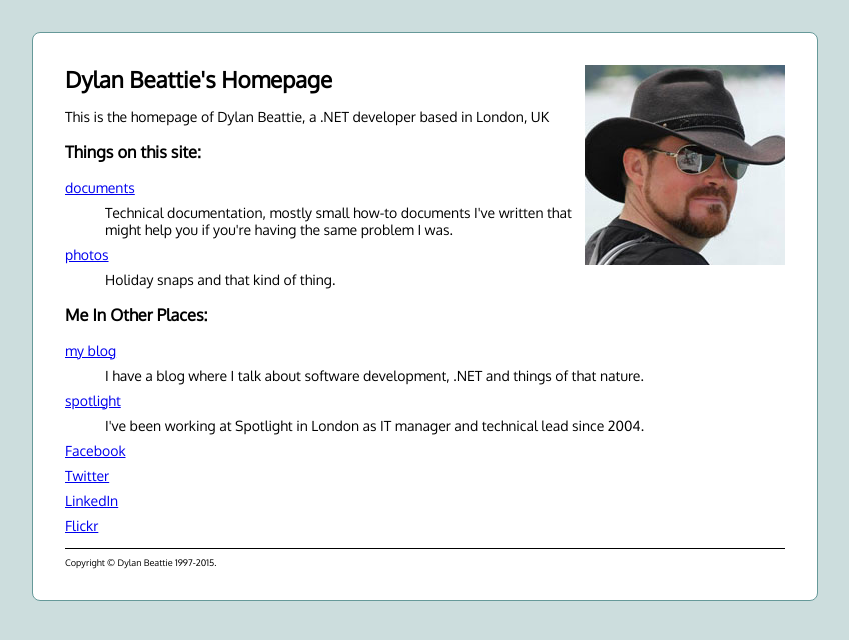
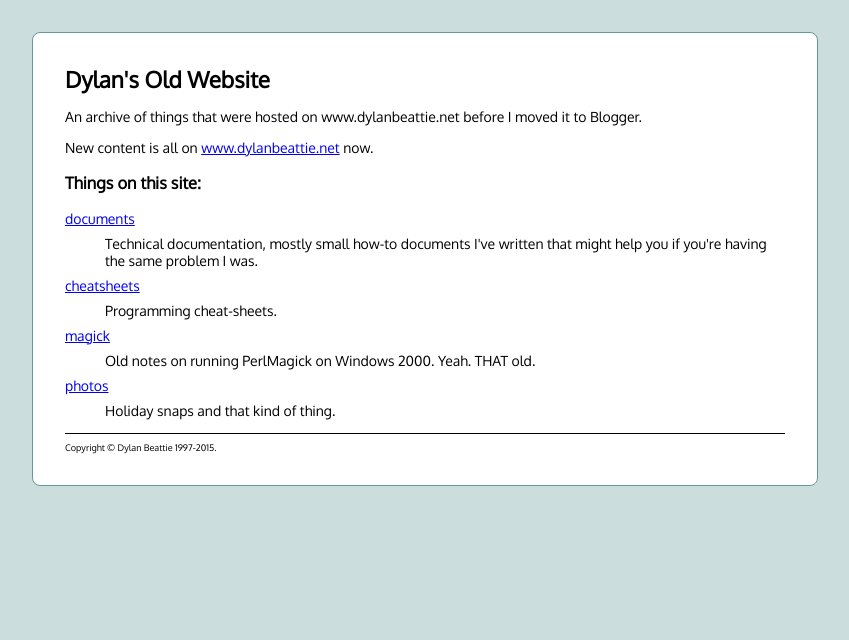
Before and after one commit to dylanbeattie/dylanbeattie.github.io, a plain HTML site: page index.html in a window 1280 px wide. Shown: the whole page, without its empty margins (215-1064 px from the left). Drawn offline with Linux system fonts and the light colour scheme.

Commit message:
Updated homepage on old site to explain it's archived content now.

```diff
--- a/index.html
+++ b/index.html
@@ -12,28 +12,21 @@
     </style>
   </head>
   <body>
-    <img src="dylanbeattie-200x200.jpg" style="width: 200px; height: 200px; float: right; margin: 0px 0px 8px 8px;" alt="Photograph of Dylan Beattie" title="Photograph of Dylan Beattie" />
-    <h1>Dylan Beattie's Homepage</h1>
-    <p>This is the homepage of Dylan Beattie, a .NET developer based in London, UK</p>
-    <h3>Things on this site:</h3>
+    <h1>Dylan's Old Website</h1>
+    <p>An archive of things that were hosted on www.dylanbeattie.net before I moved it to Blogger.</p>
+    <p>New content is all on <a href="http://www.dylanbeattie.net/">www.dylanbeattie.net</a> now. </p>
+  <h3>Things on this site:</h3>
     <dl>
     <dt><a href="/docs/">documents</a></dt>
     <dd>Technical documentation, mostly small how-to documents I've written that might help you if you're having the same problem I was.</dd>
+    <dt><a href="/cheatsheets/">cheatsheets</a></dt>
+    <dd>Programming cheat-sheets.</dd>
+    <dt><a href="/magick/">magick</a></dt>
+    <dd>Old notes on running PerlMagick on Windows 2000. Yeah. THAT old.</dd>
     <dt><a href="/photos/">photos</a></dt>
     <dd>Holiday snaps and that kind of thing.</dd>
     </dl>
-    <h3>Me In Other Places:</h3>
-    <dl>
-    <dt><a href="http://dylanbeattie.blogspot.com/">my blog</a></dt>
-    <dd>I have a blog where I talk about software development, .NET and things of that nature.</dd>
-            <dt><a href="http://www.spotlight.com/">spotlight</a></dt>
-    <dd>I've been working at Spotlight in London as IT manager and technical lead since 2004.</dd>
-    <dt><a href="https://www.facebook.com/dylanbeattie">Facebook</a></dt>
-    <dt><a href="https://twitter.com/dylanbeattie">Twitter</a></dt>
-    <dt><a href="http://www.linkedin.com/in/dylanbeattie">LinkedIn</a></dt>
-    <dt><a href="http://www.flickr.com/photos/dylanbeattie/">Flickr</a></dt>
-    </dl>
-    <footer>Copyright &copy; Dylan Beattie 1997-2015.</footer>
+<footer>Copyright &copy; Dylan Beattie 1997-2015.</footer>
     <script>
 	  (function(i,s,o,g,r,a,m){i['GoogleAnalyticsObject']=r;i[r]=i[r]||function(){
 	  (i[r].q=i[r].q||[]).push(arguments)},i[r].l=1*new Date();a=s.createElement(o),
```
